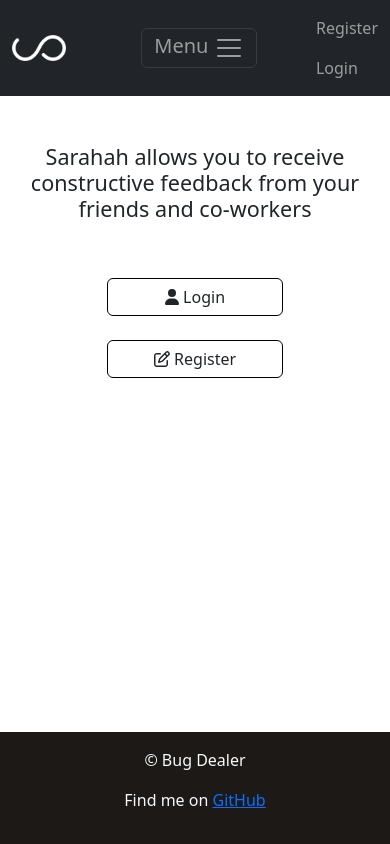
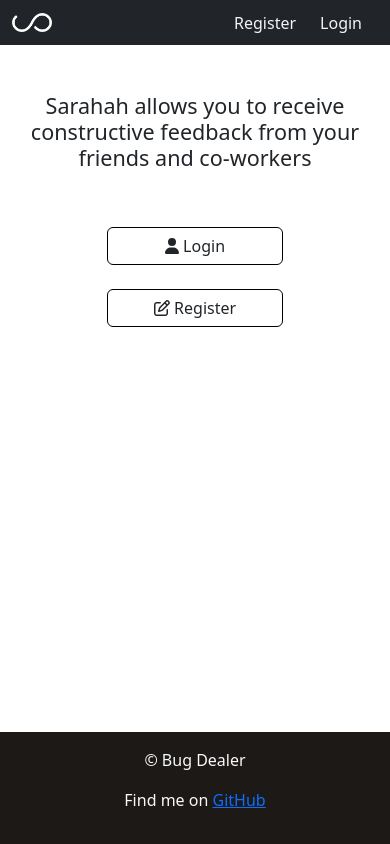
Before and after one commit to 3bdalah/sara7a, a React (Vite) app: page / in a window 390 px wide. Built offline with nearby package versions, Linux system fonts and the light colour scheme.

Commit message:
fix(header.jsx): fixed issue menu mobile

```diff
--- a/src/components/Header/Header.jsx
+++ b/src/components/Header/Header.jsx
@@ -23,33 +23,21 @@
 
   return (
     <nav className="navbar navbar-expand-lg bg-custom navbar-dark bg-dark">
-      <div className="container">
+      <div className=" container ">
         <Link className="navbar-brand" to="/">
-          <img src={imgs} width="54" alt="logo-sara7a" />
+          <img src={imgs} width="40" alt="logo-sara7a" />
         </Link>
 
-        <button
-          className="navbar-toggler"
-          type="button"
-          data-toggle="collapse"
-          data-target="#navbarSupportedContent"
-          aria-controls="navbarSupportedContent"
-          aria-expanded="false"
-          aria-label="Toggle navigation"
-        >
-          Menu <span className="navbar-toggler-icon"></span>
-        </button>
-
-        <div className="" id="navbarSupportedContent">
-          <ul className="navbar-nav ml-auto">
+        <div className=" " id="navbarSupportedContent">
+          <ul className="mb-[0rem]  flex text-slate-100  justify-center ">
             {token ? (
               <>
-                <li className="nav-item">
+                <li className="nav-item mx-4 ">
                   <Link className="nav-link" to={"/profile"}>
                     Profile
                   </Link>
                 </li>
-                <li className="nav-item" onClick={handleLogout}>
+                <li className="nav-item mr-4" onClick={handleLogout}>
                   <Link className="nav-link " to={"/login"}>
                     Logout
                   </Link>
@@ -57,12 +45,12 @@
               </>
             ) : (
               <>
-                <li className="nav-item">
+                <li className="nav-item mx-4 ">
                   <Link className="nav-link" to={"/register"}>
                     Register
                   </Link>
                 </li>
-                <li className="nav-item">
+                <li className="nav-item mr-4">
                   <Link className="nav-link " to={"/login"}>
                     Login
                   </Link>
--- a/src/components/Profile/Profile.jsx
+++ b/src/components/Profile/Profile.jsx
@@ -71,7 +71,7 @@
           >
             <img src={imgS} className={styles.avatar} alt="etes" />
           </Link>
-          <h3 className="py-2">Nourhan Saeed</h3>
+          <h3 className="py-2">User Name</h3>
           <button
             data-toggle="modal"
             data-target="#share"
```
